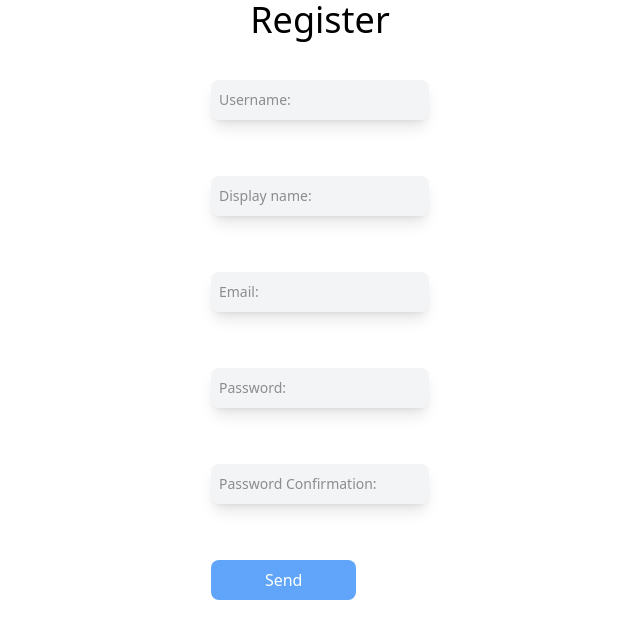
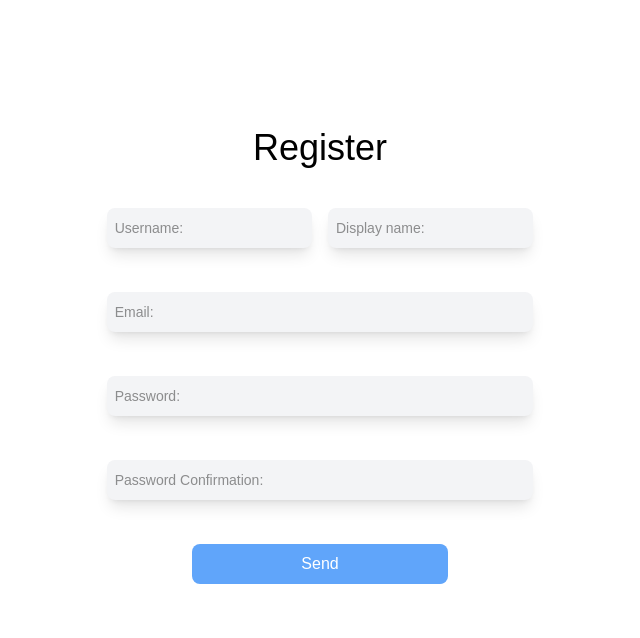
Before and after one commit to willotavio/post-ur-stuff-react-vite, a React (Vite) app: page /register in a window 1280 px wide. Shown: the top 638 px of the page, without its empty margins (320-960 px from the left). Built offline with nearby package versions, Linux system fonts and the light colour scheme.

Commit message:
style: add new font and update layout in register form

```diff
--- a/src/components/ui/Button.tsx
+++ /dev/null
@@ -1,7 +0,0 @@
-export const Button = () => {
-    return(
-        <>
-            <button className=""></button>
-        </>
-    )
-}
--- a/src/components/ui/InputField.tsx
+++ b/src/components/ui/InputField.tsx
@@ -19,7 +19,7 @@ export const InputField = ({type, label, id, name, defaultValue, error, callback
                 onChange={(e) => callback(e.target.value)}
                 placeholder=""
             />
-            <small className="text-xs ml-2 text-red-600">{error || <>&nbsp;</>}</small>
+            <small title={error || ""} className="text-xs ml-2 text-red-600 truncate">{error || <>&nbsp;</>}</small>
             <label className="absolute top-2.5 ml-2 text-neutral-800 text-xs -translate-y-7 duration-200 peer-placeholder-shown:text-sm peer-placeholder-shown:-translate-y-0 peer-focus:-translate-y-7 peer-placeholder-shown:text-opacity-50 peer-focus:text-xs peer-focus:text-opacity-100 select-none hover:cursor-text" htmlFor={id}>{label}</label>
         </div>
     )
--- a/src/index.css
+++ b/src/index.css
@@ -2,6 +2,14 @@
 @tailwind components;
 @tailwind utilities;
 
+@import url('https://fonts.googleapis.com/css2?family=Kanit:ital,wght@0,100;0,200;0,300;0,400;0,500;0,600;0,700;0,800;0,900;1,100;1,200;1,300;1,400;1,500;1,600;1,700;1,800;1,900&family=Montserrat&family=Nunito:ital,wght@0,200..1000;1,200..1000&family=Space+Grotesk&display=swap');
+
+body {
+    font-family: 'Kanit', 'Arial', 'Helvetica', sans-serif;
+    font-weight: 400;
+    font-style: normal;
+}
+
 .button-default {
     @apply bg-blue-400 text-white w-2/3 max-w-64 rounded-lg p-2 hover:bg-opacity-80
 }
--- a/src/pages/register/RegisterForm.tsx
+++ b/src/pages/register/RegisterForm.tsx
@@ -174,17 +174,18 @@ export const RegisterForm = () => {
     }
 
     return(
-        <div className="flex flex-col gap-y-10 items-center">
-            <h1 className="text-4xl">Register</h1>
+        <div className="flex flex-col gap-y-10 items-center pt-32">
             {
                 serverError
                 &&
-                <div className="fixed z-50 bg-red-600 text-white p-2 rounded-lg m-2 animate-fadeInOut">
+                <div className="fixed top-0 z-50 bg-red-600 text-white p-2 rounded-lg m-2 animate-fadeInOut">
                     <p>{ serverError }</p>
                 </div>
             }
+            <h1 className="text-4xl">Register</h1>
 
-            <form className="flex flex-col max-w-64 gap-y-8" onSubmit={handleSubmit}>
+            <form className="grid grid-rows-3 w-1/3 gap-y-5" onSubmit={handleSubmit}>
+                <div className='grid grid-cols-2 gap-4'>
                     <InputField
                         type='text'
                         id='username'
@@ -193,8 +194,8 @@ export const RegisterForm = () => {
                         error={errors["username"]}
                         callback={(value) => {
                             var result = verifyUsername(value)
+                            setFormData({ ...formData, username: value })
                             if(result === true) {
-                            setFormData({ ...formData, username: value })
                                 setErrors({ ...errors, username: "" })
                             }
                             else {
@@ -210,8 +211,8 @@ export const RegisterForm = () => {
                         error={errors["displayName"]}
                         callback={(value) => {
                             var result = verifyDisplayName(value)
+                            setFormData({ ...formData, displayName: value })
                             if(result === true) {
-                            setFormData({ ...formData, displayName: value })
                                 setErrors({ ...errors, displayName: "" })
                             }
                             else {
@@ -219,6 +220,8 @@ export const RegisterForm = () => {
                             }
                         }}
                     />
+                </div>
+
                 <InputField
                     type='text'
                     id='email'
@@ -227,8 +230,8 @@ export const RegisterForm = () => {
                     error={errors["email"]}
                     callback={(value) => {
                         var result = verifyEmail(value)
+                        setFormData({ ...formData, email: value })
                         if(result === true) {
-                            setFormData({ ...formData, email: value })
                             setErrors({ ...errors, email: "" })
                         }
                         else {
@@ -244,8 +247,8 @@ export const RegisterForm = () => {
                     error={errors["password"]}
                     callback={(value) => {
                         var result = verifyPassword(value)
+                        setFormData({ ...formData, password: value })
                         if(result === true) {
-                            setFormData({ ...formData, password: value })
                             setErrors({ ...errors, password: "", passwordConfirmation: "" })
                         }
                         else {
@@ -261,8 +264,8 @@ export const RegisterForm = () => {
                     error={errors["passwordConfirmation"]}
                     callback={(value) => {
                         var result = verifyPasswordConfirmation(value)
+                        setFormData({ ...formData, passwordConfirmation: value })
                         if(result === true) {
-                            setFormData({ ...formData, passwordConfirmation: value })
                             setErrors({ ...errors, passwordConfirmation: "" })
                         }
                         else {
@@ -270,7 +273,7 @@ export const RegisterForm = () => {
                         }
                     }}
                 />
-                <button type='submit' className='button-default'>Send</button>
+                <button type='submit' className='button-default m-auto'>Send</button>
             </form>
         </div>
     )
```
Lines whose indentation alone changed are shown as unchanged.
